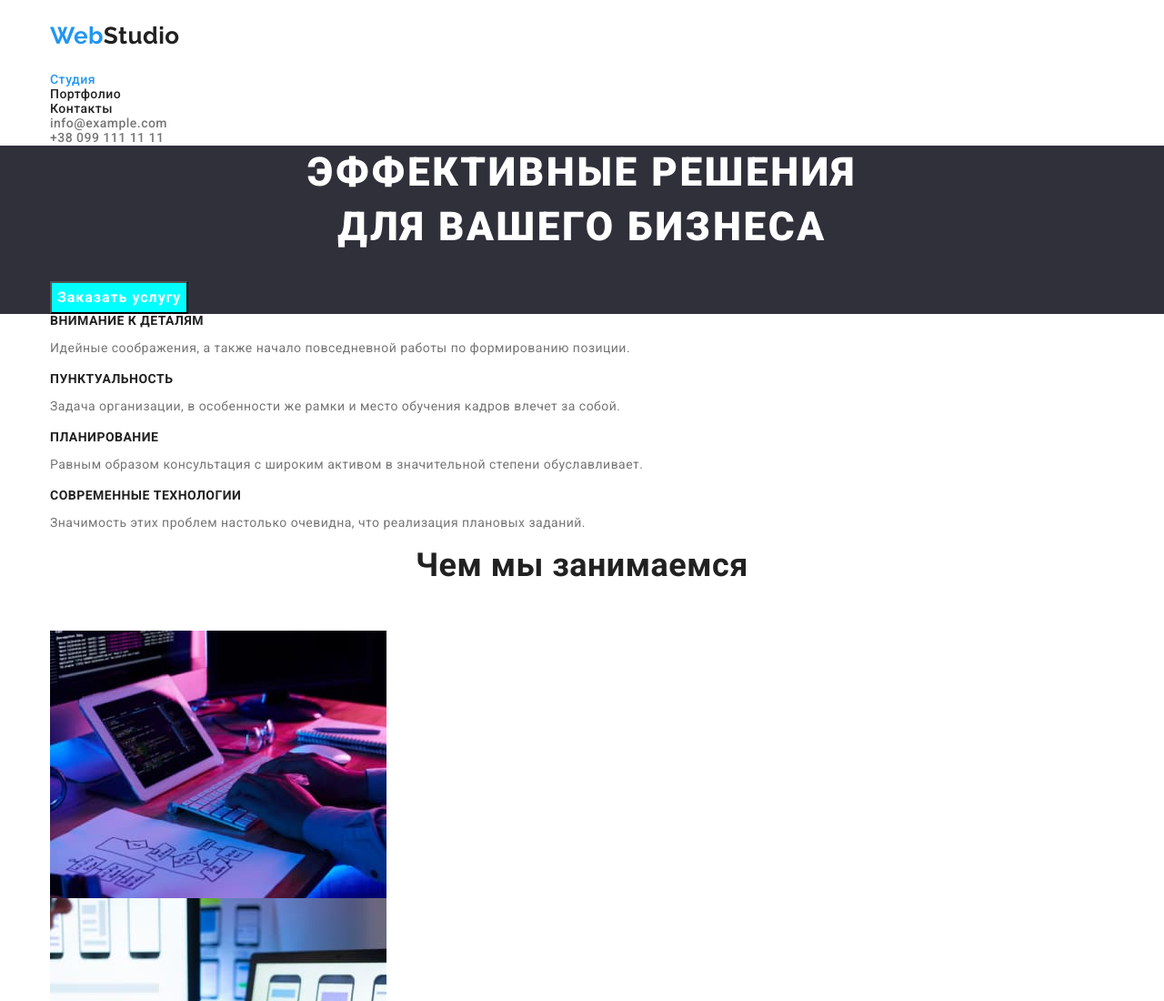
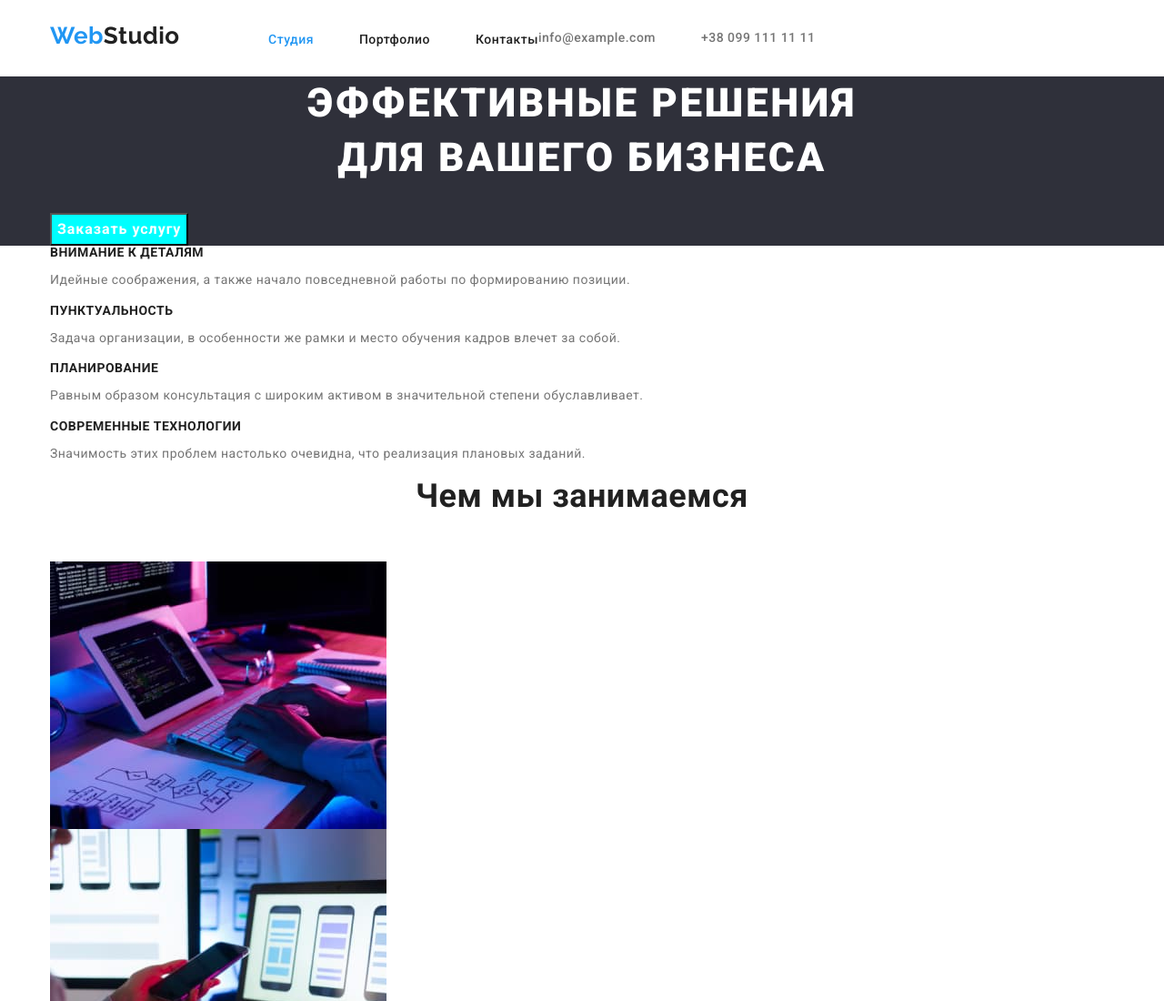
Before and after one commit to KuchmaSergey/homwork3, a plain HTML site: page index.html in a window 1280 px wide. Shown: the top 1100 px of the page at 91% size. Drawn offline with nearby package versions, Linux system fonts and the light colour scheme.

Commit message:
добавляет разметку в хедер

```diff
--- a/css/style.css
+++ b/css/style.css
@@ -61,7 +61,17 @@ h1, h2, h3, h4, h5, h6 {
     text-decoration: none;
 }
 
+
+/* навигация хедера */
+.main-nav{
+    display: flex;
+    align-items: center;
+
+}
+
 /* логотип компании */
+
+
 .logo-accent{
     color: var(--accent-color);
 }
@@ -79,6 +89,14 @@ h1, h2, h3, h4, h5, h6 {
     margin-bottom: 25px;
 
 }
+.site-nav{
+    display: inline-flex;
+    margin-left: 93px;
+
+}
+.auth-nav{
+    display: inline-flex;
+}
 .menu-item {
     font-weight: 500;
     font-size: 14px;
@@ -87,10 +105,19 @@ h1, h2, h3, h4, h5, h6 {
 
 
 }
+.menu-item:not(:last-child){
+    margin-right: 50px;
+}
 
 /* навигация ссылок */
 .link-nav {
+    display: block;
+    margin-top: 32px;
+    margin-bottom: 32px;
+
     color: var(--headers-color);
+
+
 }
 .current{
     color: var(--accent-color);
@@ -100,6 +127,10 @@ h1, h2, h3, h4, h5, h6 {
     color: var(--accent-color);
 }
 .link-contact{
+    display: block;
+    margin-top: 32px;
+    margin-bottom: 32px;
+
     color: inherit;
 }
 .link-contact:hover,
--- a/index.html
+++ b/index.html
@@ -15,17 +15,16 @@
 <body>
     <!-- Хеддер -->
     <header>
-        <div class="container">
+            <div class="container main-nav">
                 <nav>
                     <a class="logo link" href="/"><span class="logo-accent">Web</span>Studio</a>
-
-                <ul class="list">
+                    <ul class="list site-nav">
                         <li class="menu-item"><a class="link-nav current link" href="">Студия</a></li>
                         <li class="menu-item"><a class="link-nav link" href="./portfolio.html">Портфолио</a></li>
                         <li class="menu-item"><a class="link-nav link" href="#contacs">Контакты</a></li>
                     </ul>
                 </nav>
-            <ul class="list">
+                <ul class="list auth-nav">
                     <li class="menu-item"><a class="link-contact link" href="mailto:nfo@example.com">info@example.com</a></li>
                     <li class="menu-item"><a class="link-contact link" href="tel+380991111111">+38 099 111 11 11</a></li>
                 </ul>
```
Lines whose indentation alone changed are shown as unchanged.
